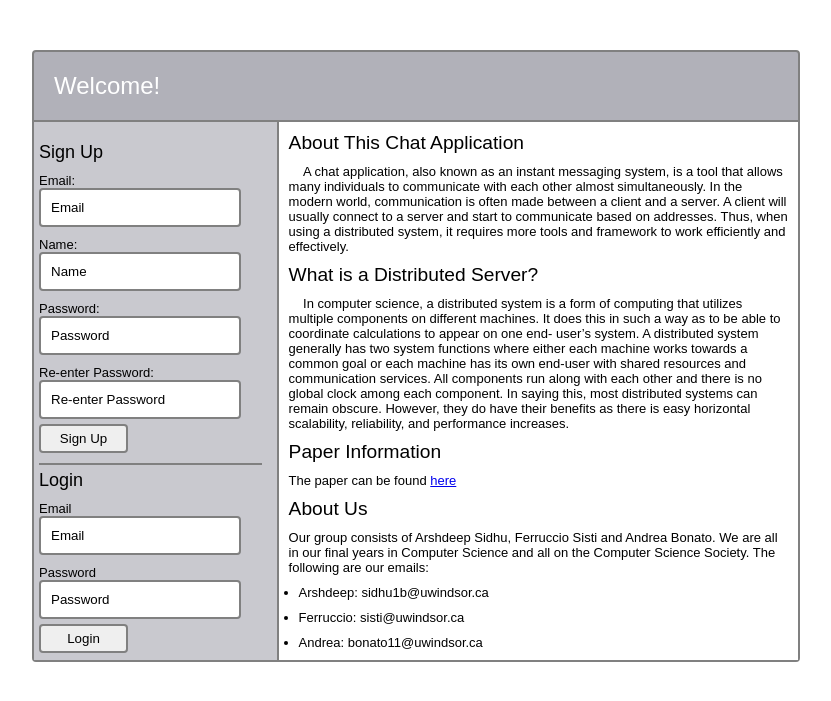
After one commit to FerruccioSisti/480-Django-Project, a Django app: template chat/templates/chat/mainpage.html in a window 1280 px wide. The commit adds this page. Shown: the top 701 px of the page, without its empty margins (224-1055 px from the left). Run offline with Django 3.2, Linux system fonts and the light colour scheme; the template is opened without the code that fills it, so the values that code supplies are empty.

Commit message:
added more css and url to access main page

```diff
--- a/chat/templates/chat/index.css
+++ b/chat/templates/chat/index.css
@@ -92,14 +92,14 @@ body {
     padding: 5px;
 }
 
-#chat-message-input, #room-name-input {
+#chat-message-input{
     border: 2px solid #808080;
     border-radius: 4px;
     width: 80%;
     padding: 5px;
 }
 
-#chat-message-submit, #room-name-submit {
+#chat-message-submit{
     border: 2px solid #808080;
     border-radius: 4px;
     margin-left: 5px;
@@ -108,7 +108,7 @@ body {
     width: 10%;
 }
 
-#chat-message-submit:hover, #room-name-submit:hover {
+#chat-message-submit:hover, #room-name-submit:hover, #signup-button:hover, #login-button:hover  {
     color: #7777ac;
     text-decoration: underline;
 }
@@ -122,7 +122,84 @@ body {
 /**-Choose Room-------------------------------------------*/
 
 .instruction-message {
-    color: white;
+    color: black;
     padding: 5px;
     padding-left: 0;
+    padding-right: 10px;
 }
+#room-name-input {
+    border: 2px solid #808080;
+    border-radius: 4px;
+    width: 20%;
+    padding: 5px;
+    margin-right: 10px;
+}
+#room-name-submit {
+    border: 2px solid #808080;
+    border-radius: 4px;
+    width: 10%;
+}
+#room-message {
+    display: flex;
+    padding: 15px;
+    margin: 10px;
+    border-radius: 4px;
+    border: 2px solid #FFFFFF;
+    background-color: #c9c9cf;
+}
+
+/**-Main Menu-------------------------------------------*/
+#info-section {
+    width: 70%;
+    margin-left: 10px;
+    border-left: 2px solid #808080;
+    background-color: #FFFFFF;
+}
+#main-menu {
+    display: flex;
+    border-top: 2px solid #808080;
+    background-color: #c9c9cf;
+}
+#info-section .subtitle{
+    font-size: larger;
+    margin: 10px;
+}
+#info-section .info {
+    font-size: small;
+    margin:10px;
+}
+
+/**-Login/SignUp Bar-------------------------------------------*/
+#nav-bar {
+    height: 100%;
+    width: 30%;
+    padding: 5px;
+    font-size: small;
+}
+#nav-bar p{
+    padding-top: 5px;
+}
+.nav-title {
+    font-size: large;
+    padding-top: 5px;
+    padding-bottom: 5px;
+    margin-top: 10px;
+}
+#login-title {
+    border-top: 2px solid #808080;
+}
+#nav-bar .information {
+    width: 80%;
+    padding: 10px;
+    margin-top: 5x;
+    margin-bottom: 5px;
+    border-radius: 4px;
+    border: 2px solid #808080;
+}
+
+#signup-button, #login-button {
+    padding: 5px;
+    border-radius: 4px;
+    border: 2px solid #808080;
+    width: 40%;
+}
--- /dev/null
+++ b/chat/templates/chat/mainpage.html
@@ -0,0 +1,89 @@
+<!-- chat/templates/chat/index.html -->
+{% load static %}
+<!DOCTYPE html>
+<html>
+<head>
+    <meta charset="utf-8"/>
+    <title>Chat Rooms</title>
+    <link rel="stylesheet" type="text/css" href="index.css">
+
+</head>
+<body>
+
+    <div id="wrapper">
+        <div id="room">
+            <p class="welcome-message">Welcome!</p>
+        </div>
+
+        <div id="main-menu">
+            <div id="nav-bar">
+                <p class="nav-title">Sign Up</p>
+                <p>Email:</p>
+                <input class="information" id="signup-user" type="text" size="100" value="Email">
+                <p>Name:</p>
+                <input class="information" id="signup-name" type="text" size="100" value="Name">
+                <p>Password:</p>
+                <input class="information" id="signup-password" type="text" size="100" value="Password">
+                <p>Re-enter Password: </p>
+                <input class="information" id="signup-password-again" type="text" size="100" value="Re-enter Password">
+                <input id="signup-button" type="button" value="Sign Up">
+
+                <p class="nav-title" id="login-title">Login</p>
+                <p>Email</p>
+                <input class="information" id="login-user" type="text" size="100" value="Email">
+                <p>Password</p>
+                <input class="information" id="login-password" type="text" size="100" value="Password">
+                <input id="login-button" type="button" value="Login">
+            </div>
+            <div id="info-section">
+
+                <p class="subtitle">About This Chat Application</p>
+                <p class="info">&nbsp;&nbsp;&nbsp;&nbsp;A chat application, also known as an
+                    instant messaging system, is a tool that allows
+                    many individuals to communicate with each
+                    other almost simultaneously. In the modern
+                    world, communication is often made between a
+                    client and a server. A client will usually connect
+                    to a server and start to communicate based on
+                    addresses. Thus, when using a distributed
+                    system, it requires more tools and framework
+                    to work efficiently and effectively.</p>
+
+                <p class="subtitle">What is a Distributed Server?</p>
+                <p class="info">&nbsp;&nbsp;&nbsp;&nbsp;In computer science, a distributed
+                    system is a form of computing that utilizes
+                    multiple components on different machines. It
+                    does this in such a way as to be able to
+                    coordinate calculations to appear on one end-
+                    user’s system. A distributed system generally
+                    has two system functions where either each
+                    machine works towards a common goal or
+                    each machine has its own end-user with
+                    shared resources and communication services.
+                    All components run along with each other and
+                    there is no global clock among each
+                    component. In saying this, most distributed
+                    systems can remain obscure. However, they
+                    do have their benefits as there is easy
+                    horizontal scalability, reliability, and
+                    performance increases.</p>
+
+                <p class="subtitle">Paper Information</p>
+                <p class="info">The paper can be found <a href="https://drive.google.com/file/d/192RlwfiJfwIWNzcJ9-uvhcogE-tegmf0/view?usp=sharing">here</a></p>
+
+                <p class="subtitle">About Us</p>
+                <p class="info">Our group consists of Arshdeep Sidhu, Ferruccio Sisti and Andrea Bonato.
+                    We are all in our final years in Computer Science and all on the Computer Science Society.
+                    The following are our emails:
+                    <ul class="info">
+                        <li class="info">Arshdeep: sidhu1b@uwindsor.ca</li>
+                        <li class="info">Ferruccio: sisti@uwindsor.ca</li>
+                        <li class="info">Andrea: bonato11@uwindsor.ca</li>
+                    </ul>
+                </p>
+            </div>
+        </div>
+
+    </div>
+</body>
+</html>
--- a/chat/templates/chat/room.html
+++ b/chat/templates/chat/room.html
@@ -1,10 +1,11 @@
 <!-- chat/templates/chat/room.html -->
+{% load static %}
 <!DOCTYPE html>
 <html>
 <head>
     <meta charset="utf-8"/>
     <title>Chat Room</title>
-    <link rel="stylesheet" href="index.css">
+    <link rel="stylesheet" type="text/css" href="index.css">
 </head>
 <body>
     <div id="wrapper">
--- a/chat/urls.py
+++ b/chat/urls.py
@@ -5,5 +5,6 @@ from . import views
 
 urlpatterns = [
     path('', views.index, name='index'),
+    path('mainpage/', views.mainpage, name='mainpage'),
     path('<str:room_name>/', views.room, name='room'),
 ]
--- a/chat/views.py
+++ b/chat/views.py
@@ -4,6 +4,9 @@ from django.shortcuts import render
 def index(request):
     return render(request, 'chat/index.html', {})
 
+def mainpage(request):
+    return render(request, 'chat/mainpage.html', {})
+
 def room(request, room_name):
     return render(request, 'chat/room.html', {
         'room_name': room_name
--- a/chatApp/settings.py
+++ b/chatApp/settings.py
@@ -11,7 +11,10 @@ https://docs.djangoproject.com/en/3.1/ref/settings/
 """
 
 from pathlib import Path
+import mimetypes
 import os
+
+mimetypes.add_type("text/css", ".css", True)
 
 # Build paths inside the project like this: BASE_DIR / 'subdir'.
 BASE_DIR = Path(__file__).resolve().parent.parent
```
Also changed, not shown: chat/templates/chat/index.html (+5 -3 lines).
